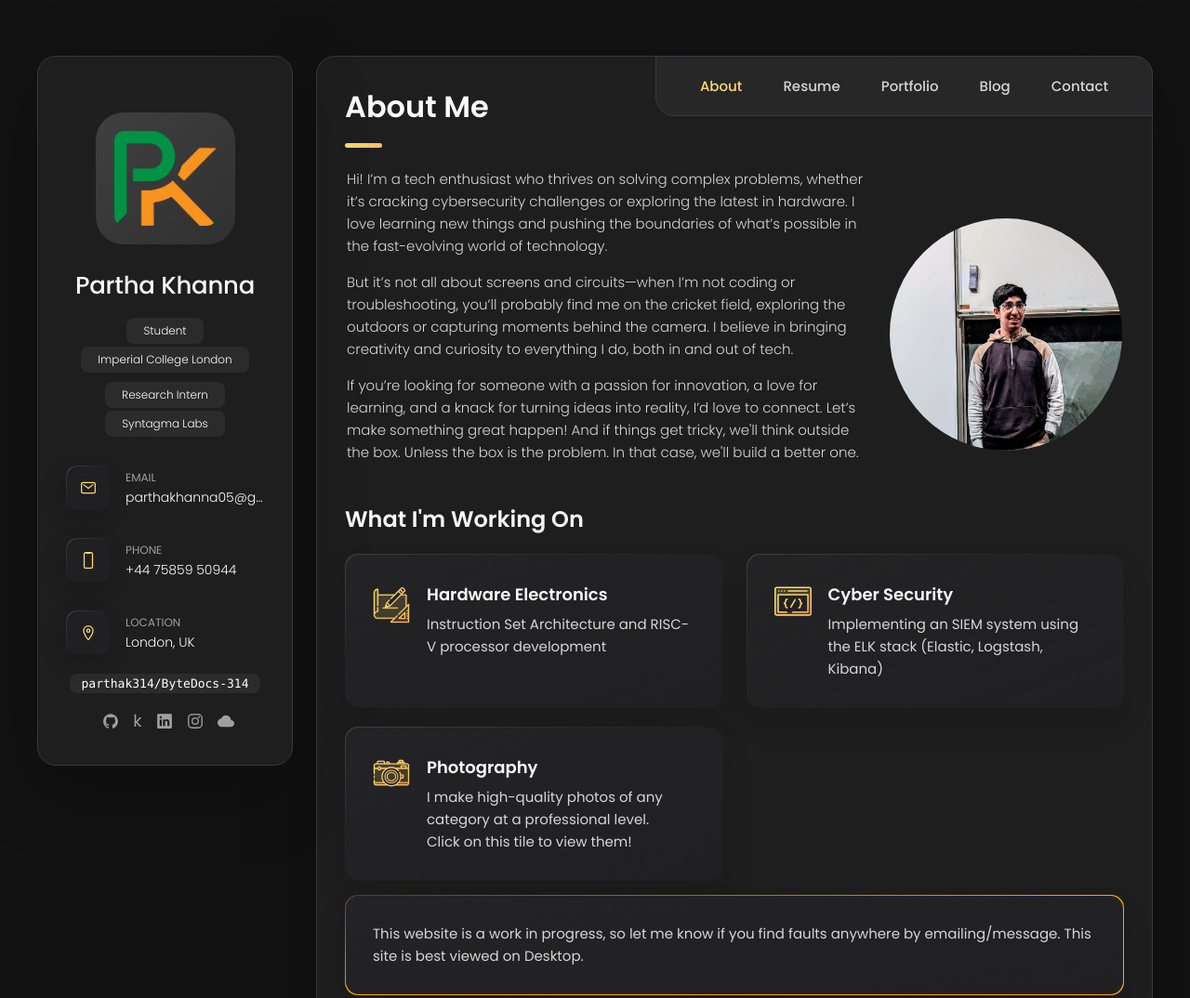
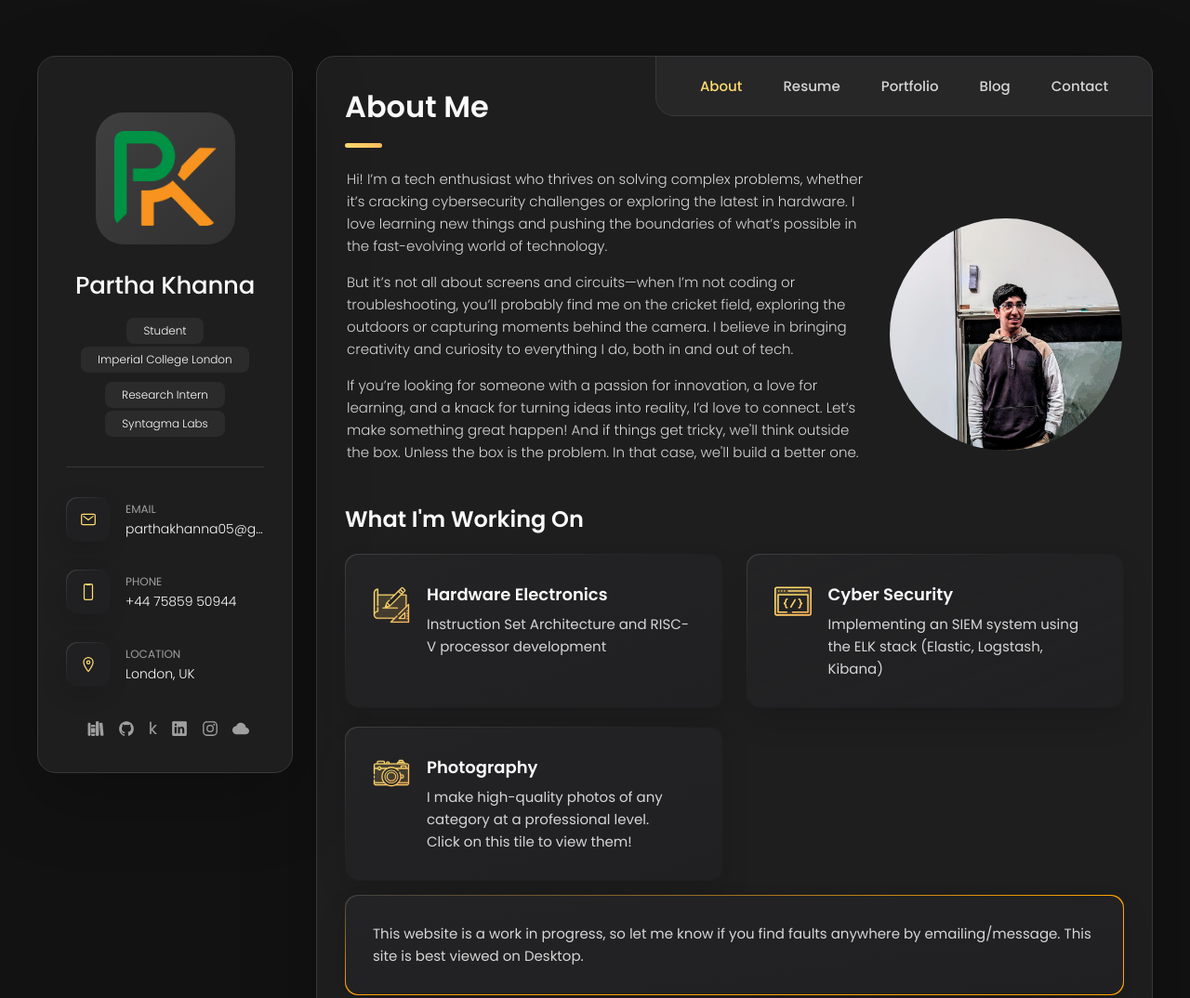
Before and after one commit to parthak314/parthak314.github.io, a website: page index.html in a window 1280 px wide. Shown: the top 1074 px of the page at 93% size. Drawn offline with nearby package versions, Linux system fonts and the light colour scheme; files whose address does not match are found by name.

Commit message:
Refactor service link into social list for improved layout and organization

```diff
--- a/index.html
+++ b/index.html
@@ -115,13 +115,15 @@
 
         </ul>
 
-        <a href="https://parthak314.gitbook.io/docs" class="service-link" target="_blank" rel="noopener noreferrer">
-          <div class="info-content-a" style="padding-top: 20px; padding-bottom: 16px;">
-            <p class="title-a" style="font-family: 'Consolas', monospace; font-size: 13px;">parthak314/ByteDocs-314</p>
-          </div>
-        </a>
+        <div class="separator"></div>
 
         <ul class="social-list">
+
+          <li class="social-item">
+            <a href="https://parthak314.gitbook.io/docs" class="social-link">
+              <ion-icon name="library"></ion-icon>
+            </a>
+          </li>
 
           <li class="social-item">
             <a href="https://github.com/parthak314" class="social-link">
```
